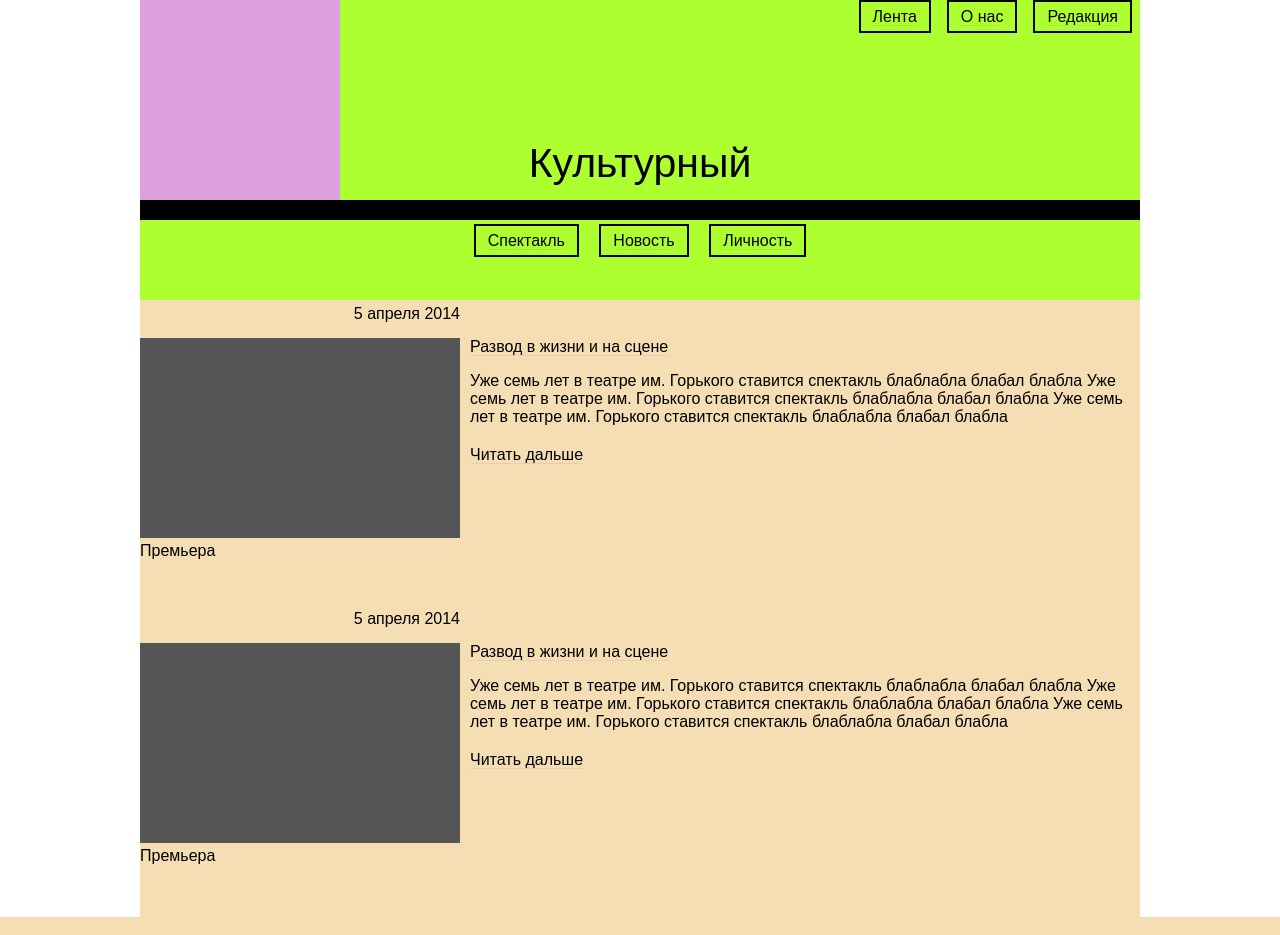
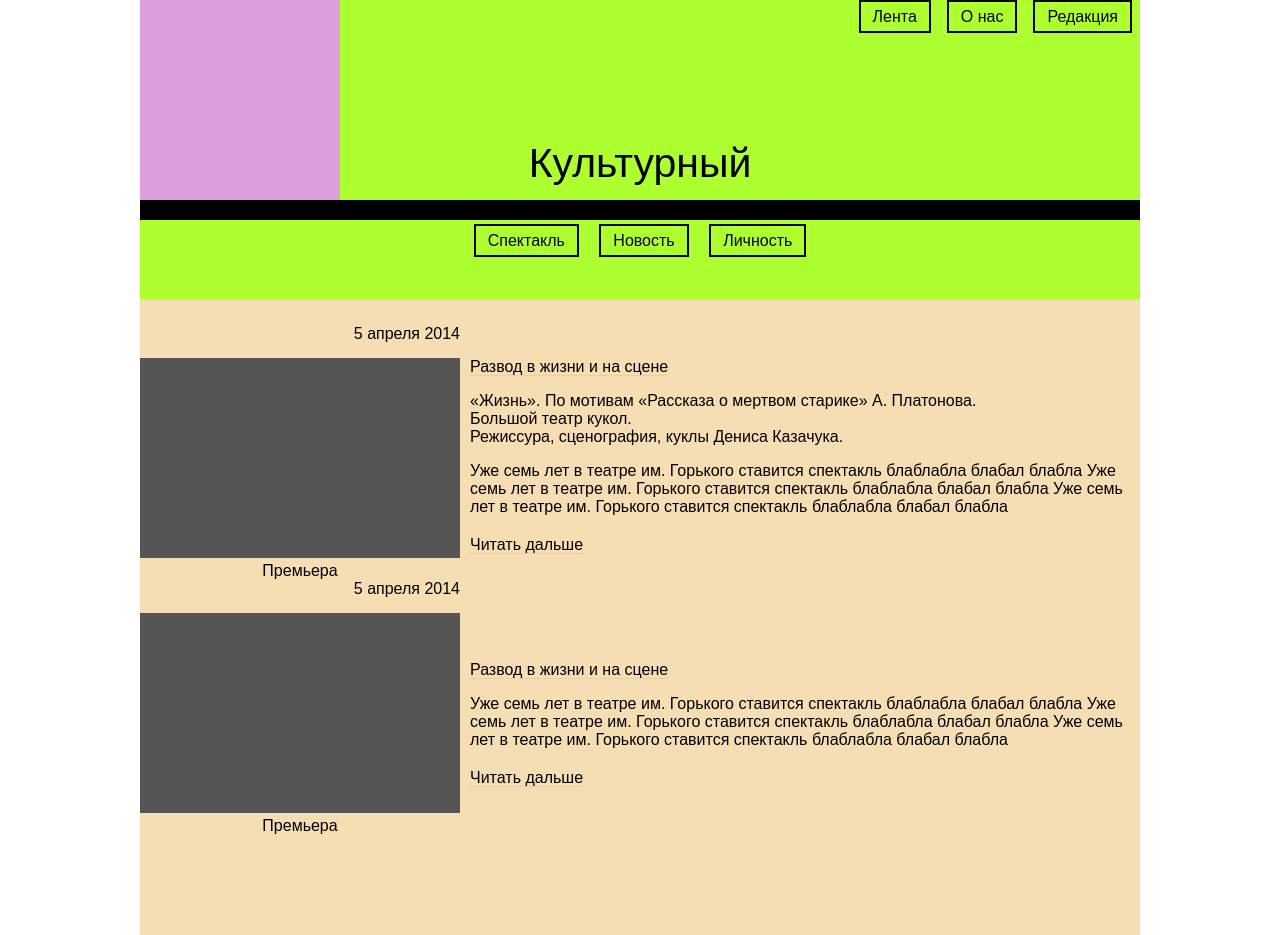
Before and after one commit to didlidu/cultureVl, a Django app: page / in a window 1280 px wide. Run offline with Django 3.2, Linux system fonts and the light colour scheme; parts of the project's set-up code (start-up, migrations or seed data) failed here and were passed over.

Commit message:
first page 49%, dropotron settings 70%

```diff
--- a/static/css/main_style.css
+++ b/static/css/main_style.css
@@ -4,15 +4,25 @@
     width: inherit;
     display: inline-block;
 }
+#main_container{
+    font: normal 12pt 'Arial Bold', Arial, Helvetica, sans-serif;
+    list-style-type: none;
+    margin: 0;
+    padding: 0;
+    margin-bottom: 8px;
+}
+
 
 .item{
-    height: 300px;
+    margin-top: 20px;
+    min-height: 200px;
     padding-top: 5px;
 }
 .item_pic{
     height: inherit;
     display: inline-block;
     float:left;
+    text-align: center;
 }
 .item_info{
     display: inline-block;
@@ -41,3 +51,6 @@
 .item_lid{
     margin-top: 16px;
 }
+.info{
+    padding-top: 16px;
+}
--- a/templates/pages/lenta.html
+++ b/templates/pages/lenta.html
@@ -1,5 +1,35 @@
 {% include 'blog_app/header.html' %}
     <div id="source">
+        <ul id="main_container"><li>
+        <div class="item">
+            <div class="item_pic">
+                <div class="item_date">
+                    5 апреля 2014
+                </div>
+                <div class="item_photo">
+
+                </div>
+                <div class="item_type">
+                    Премьера
+                </div>
+            </div>
+            <div class="item_info">
+                <div class="item_header">
+                        <a href="" class=title_link>Развод в жизни и на сцене</a>
+                </div>
+                <div class="info">«Жизнь». По мотивам «Рассказа о мертвом старике» А. Платонова.<br>
+Большой театр кукол.<br>
+Режиссура, сценография, куклы Дениса Казачука.</div>
+                <div class="item_lid">
+                    Уже семь лет в театре им. Горького ставится спектакль блаблабла блабал блабла
+                    Уже семь лет в театре им. Горького ставится спектакль блаблабла блабал блабла
+                    Уже семь лет в театре им. Горького ставится спектакль блаблабла блабал блабла
+                </div>
+                <div class="item_read">
+                    <a href="#">Читать дальше</a>
+                </div>
+            </div>
+        </div><li>
         <div class="item">
             <div class="item_pic">
                 <div class="item_date">
@@ -25,32 +55,7 @@
                     <a href="#">Читать дальше</a>
                 </div>
             </div>
-        </div>
-        <div class="item">
-            <div class="item_pic">
-                <div class="item_date">
-                    5 апреля 2014
-                </div>
-                <div class="item_photo">
-
-                </div>
-                <div class="item_type">
-                    Премьера
-                </div>
-            </div>
-            <div class="item_info">
-                <div class="item_header">
-                        <a href="" class=title_link>Развод в жизни и на сцене</a>
-                </div>
-                <div class="item_lid">
-                    Уже семь лет в театре им. Горького ставится спектакль блаблабла блабал блабла
-                    Уже семь лет в театре им. Горького ставится спектакль блаблабла блабал блабла
-                    Уже семь лет в театре им. Горького ставится спектакль блаблабла блабал блабла
-                </div>
-                <div class="item_read">
-                    <a href="#">Читать дальше</a>
-                </div>
-            </div>
-        </div>
+        </div></li>
+        </ul>
     </div>
 {% include 'blog_app/footer.html' %}
```
